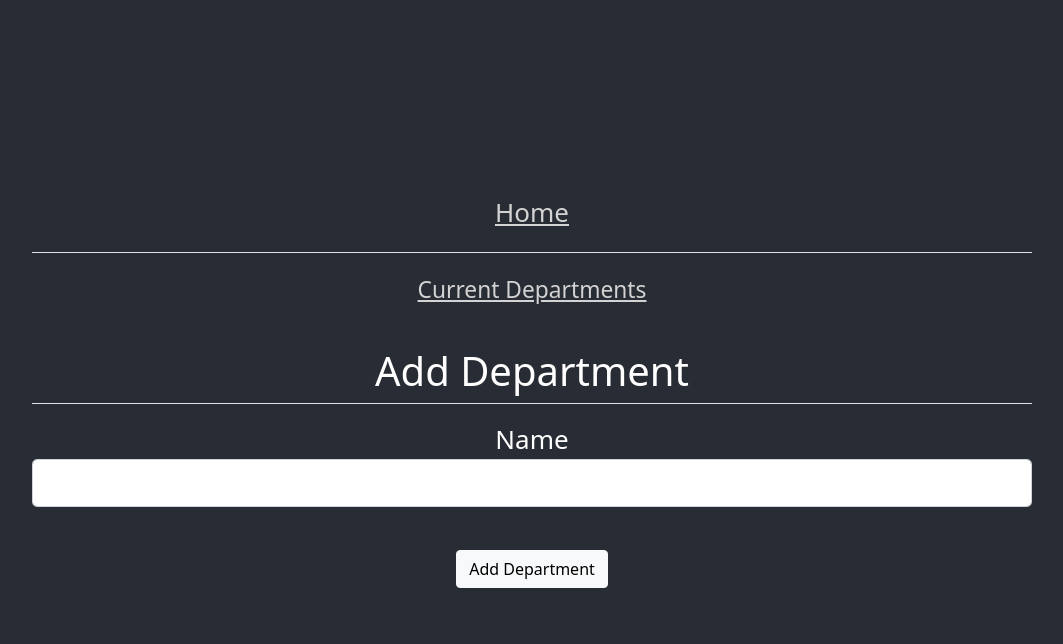
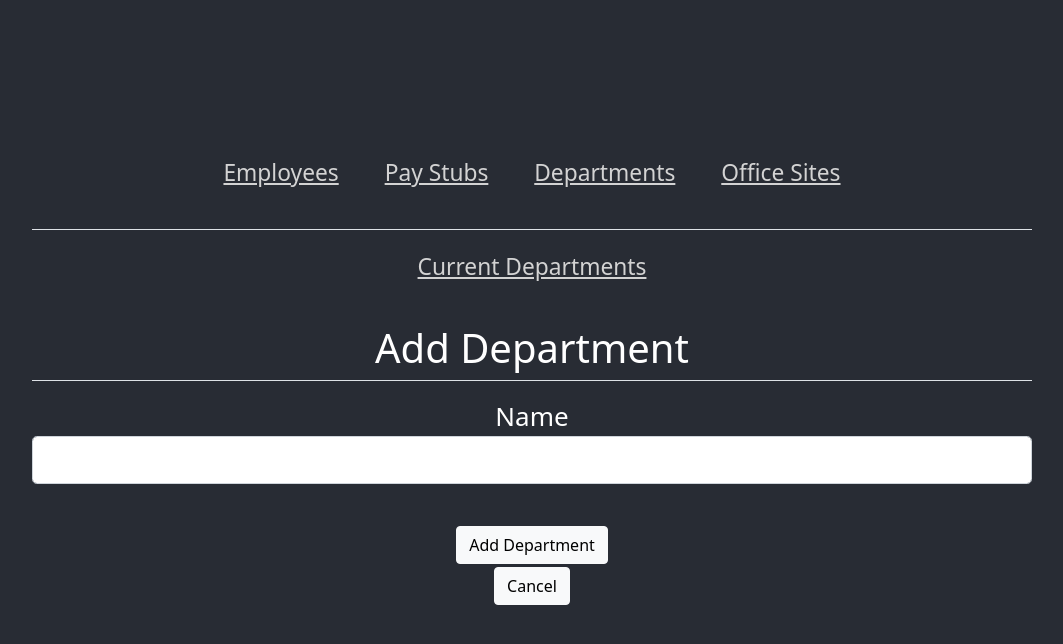
Before and after one commit to SamuelHaupt/projects, a Flask app: page /addDepart in a window 1280 px wide. Shown: the top 644 px of the page, without its empty margins (108-1171 px from the left). Run offline with Flask 2, Linux system fonts and the light colour scheme; some libraries are stand-ins or nearby versions.

Commit message:
Changed navigation links to be on top of every page and added cancel buttons to the add pages

```diff
--- a/app.py
+++ b/app.py
@@ -161,7 +161,7 @@ def paystubs():
     cursor = db.execute_query(db_connection=db_connection, query=query)
     payStubs = cursor.fetchall()
 
-    return render_template('paystubs.html', title='Paystubs', paystubsList=payStubs)
+    return render_template('paystubs.html', title='Pay Stubs', paystubsList=payStubs)
 
 @app.route('/addpaystub', methods=['GET', 'POST'])
 def addpaystub():
--- a/templates/addDepart.html
+++ b/templates/addDepart.html
@@ -37,6 +37,9 @@
             <div class='col'>
                 {{ form.submit(class='btn btn-light') }}
             </div>
+            <div class='col'>
+            <a class='btn btn-light' href='{{ url_for("departments") }}'>Cancel</a>
+            </div>
             <br />
         </form>
     </div>
--- a/templates/addemployee.html
+++ b/templates/addemployee.html
@@ -73,6 +73,9 @@
             <div class='col'>
                 {{ form.submit(class='btn btn-light') }}
             </div>
+            <div class='col'>
+            <a class='btn btn-light' href='{{ url_for("employees") }}'>Cancel</a>
+            </div>
             <br />
         </form>
     </div>
--- a/templates/addofficesite.html
+++ b/templates/addofficesite.html
@@ -37,6 +37,9 @@
             <div class='col'>
                 {{ form.submit(class='btn btn-light') }}
             </div>
+            <div class='col'>
+            <a class='btn btn-light' href='{{ url_for("officesites") }}'>Cancel</a>
+            </div>
             <br />
         </form>
     </div>
--- a/templates/addpaystub.html
+++ b/templates/addpaystub.html
@@ -78,6 +78,9 @@
             <div class='col'>
                 {{ form.submit(class='btn btn-light') }}
             </div>
+            <div class='col'>
+            <a class='btn btn-light' href='{{ url_for("paystubs") }}'>Cancel</a>
+            </div>
             <br />
         </form>
     </div>
--- a/templates/departments.html
+++ b/templates/departments.html
@@ -23,6 +23,4 @@
         </tbody>
     </table>
 
-    <br />
-
 {% endblock layout_content %}
--- a/templates/layout.html
+++ b/templates/layout.html
@@ -34,8 +34,13 @@
 
     </head>
     <body>
-        <a class='links' href='{{ url_for("home") }}'>Home</a>
-
+        <small>
+            <a class='links' href='{{ url_for("employees") }}'>Employees</a>
+            <a class='links' href='{{ url_for("paystubs") }}'>Pay Stubs</a>
+            <a class='links' href='{{ url_for("departments") }}'>Departments</a>
+            <a class='links' href='{{ url_for("officesites") }}'>Office Sites</a>
+        </small>
+        <br />
         <div class='container'>
             {% with messages = get_flashed_messages(with_categories=true) %}
                 {% if messages %}
--- a/templates/paystubs.html
+++ b/templates/paystubs.html
@@ -31,9 +31,5 @@
         </tbody>
     </table>
 
-    <br />
-    <br />
-    <br />
-
 
 {% endblock layout_content %}
```
Also changed, not shown: templates/employees.html (+0 -9 lines), templates/home.html (+4 -9 lines).
